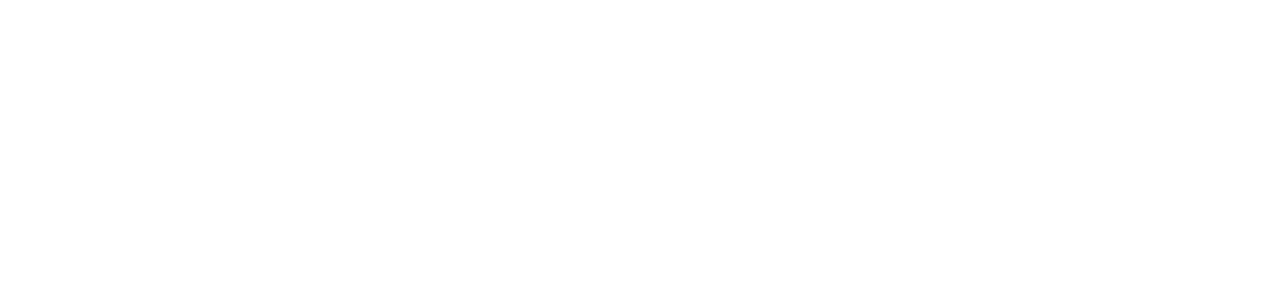
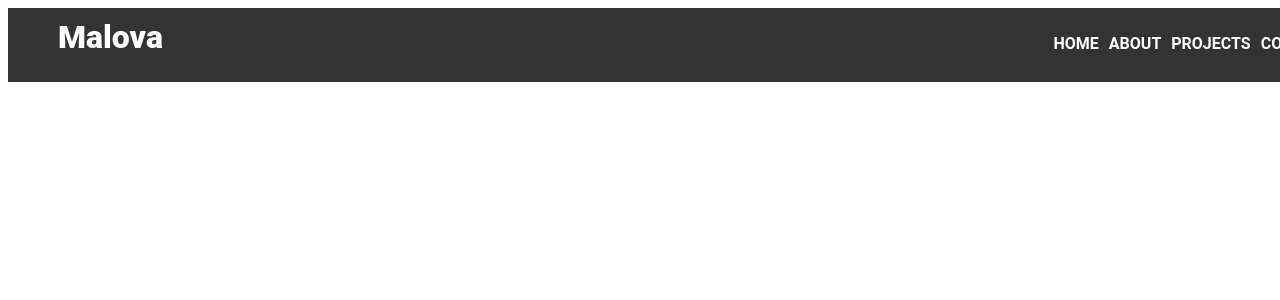
Before and after one commit to maloPRO/portfolio, a React (Create React App) app: page / in a window 1280 px wide. Shown: the top 300 px of the page. Built offline with nearby package versions, Linux system fonts and the light colour scheme.

Commit message:
Added nav component

```diff
--- a/src/components/App.js
+++ b/src/components/App.js
@@ -1,9 +1,10 @@
 import '../styles/App.css';
+import Nav from './nav';
 
 function App() {
   return (
     <div className="App">
-
+      <Nav/>
     </div>
   );
 }
```
